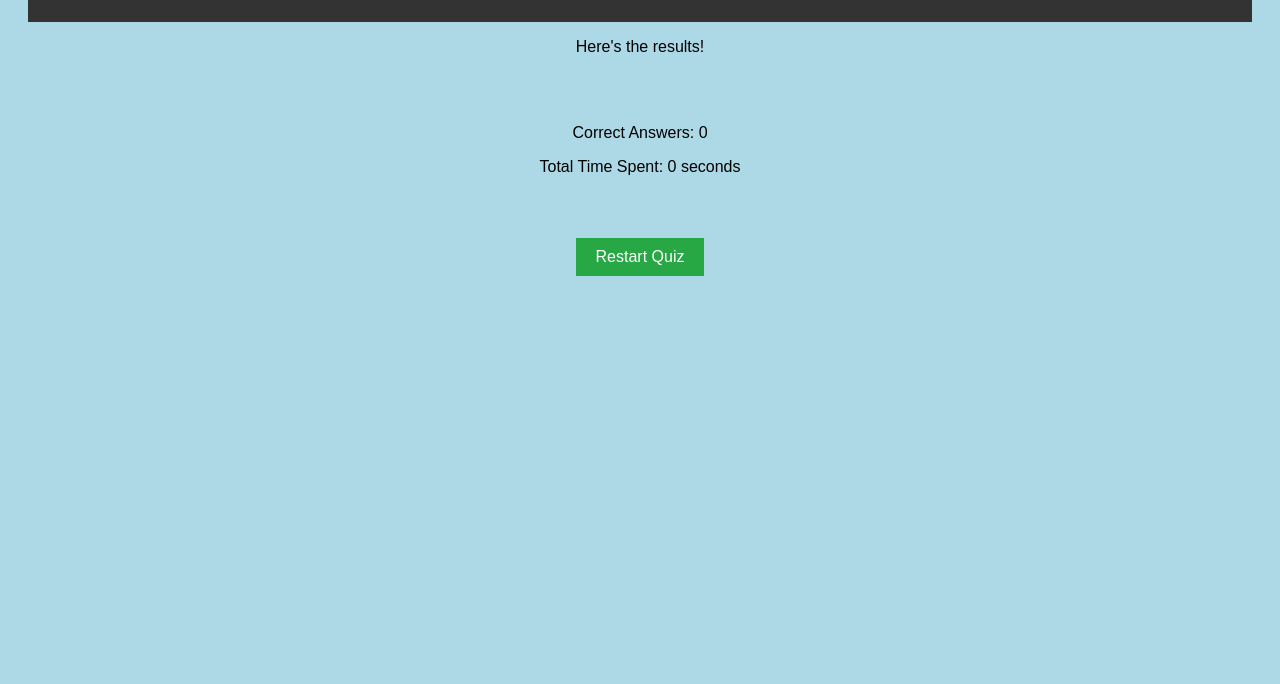
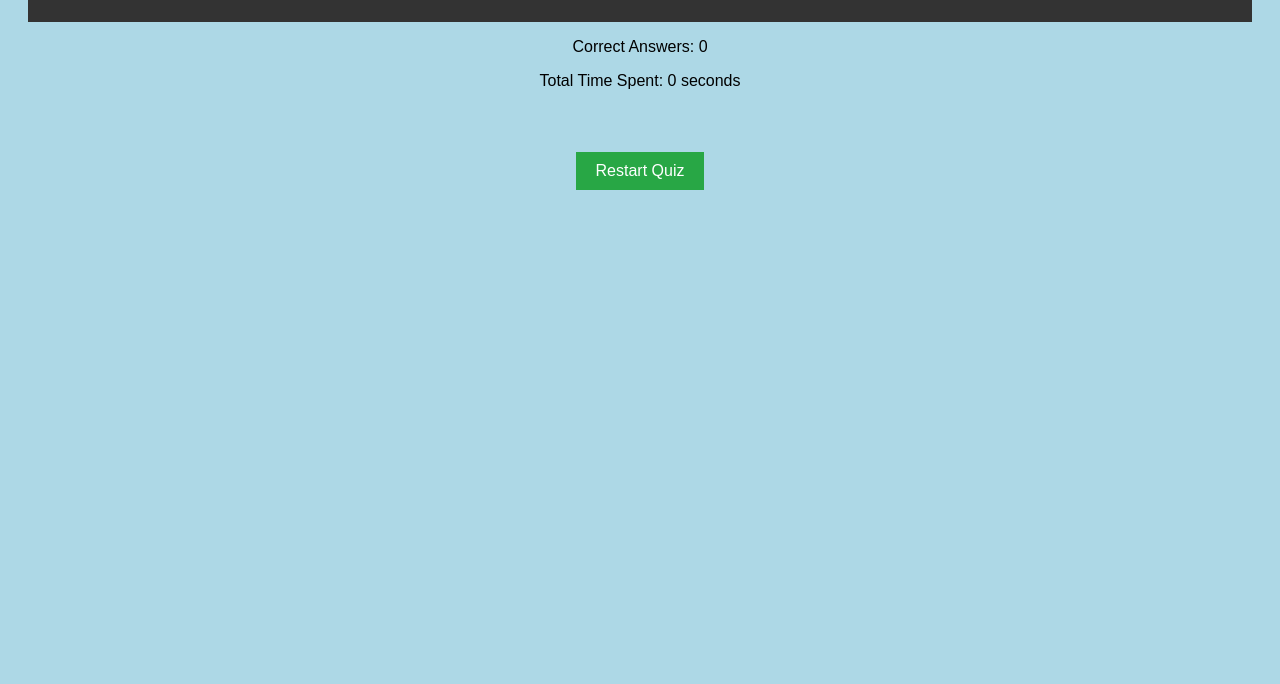
Before and after one commit to umutulay/real_mental_math, a website: page views/results.html in a window 1280 px wide. Shown: the part 116-800 px from the top of the page. Drawn offline with Linux system fonts and the light colour scheme.

Commit message:
results better layout

```diff
--- a/views/results.html
+++ b/views/results.html
@@ -11,8 +11,8 @@
         <h1>Quiz Results</h1>
     </header>
     <section>
-        <p>Here's the results!</p>
-        <br><br>
+        <!-- <p>Here's the results!</p>
+        <br><br> -->
         <p id="score"></p>
         <p id="time"></p>
         <br><br>
```
